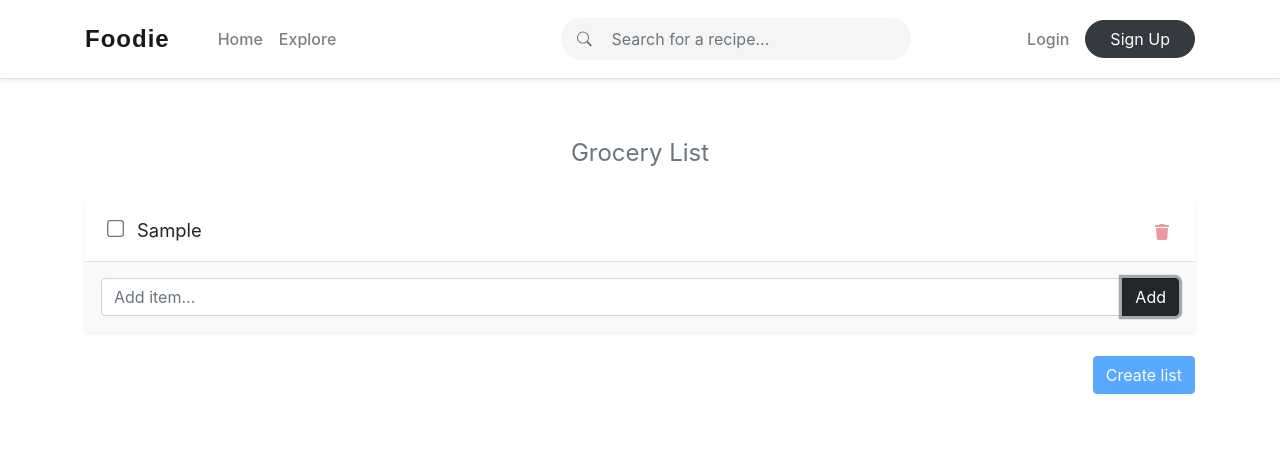
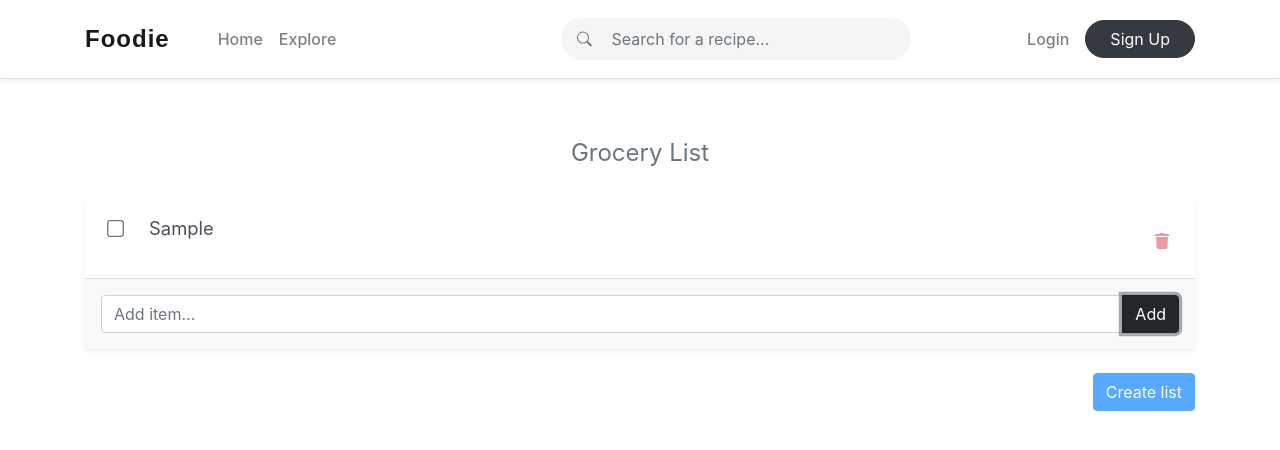
Before and after one commit to momaki9/Foodie, a React (Create React App) app in the folder client/: page /groceryList/new in a window 1280 px wide. Both pictures are taken after typing "Sample" into the empty fields and a click on the button "Add". Shown: the top 450 px of the page. Built offline with nearby package versions, Linux system fonts and the light colour scheme; no server answers.

Commit message:
changed the grocery list page such that updating the grocery list title or item gets updated on the DB

```diff
--- a/client/src/components/GroceryListEditor/index.js
+++ b/client/src/components/GroceryListEditor/index.js
@@ -14,6 +14,7 @@ const GroceryListEditor = ({
     onToggleItem,
     onAddItem,
     onDeleteItem,
+    onUpdateItem,
     editable = true
 }) => {
     const [newItem, setNewItem] = useState("");
@@ -37,6 +38,19 @@ const GroceryListEditor = ({
         }
     };
 
+    const handleItemChange = (itemId, value) => {
+        setItems(prev =>
+            prev.map(item =>
+                item._id === itemId
+                    ? {
+                        ...item,
+                        value
+                    }
+                    : item
+            )
+        );
+    };
+
     return (
         <Card className="shadow-sm border-0 rounded-lg">
             <Card.Body className="p-0">
@@ -53,17 +67,31 @@ const GroceryListEditor = ({
                                 checked={item.checked}
                                 onChange={() => onToggleItem(item._id)}
                                 label={
-                                    <span
+                                    // <span
+                                    //     className={`ml-2 ${item.checked ? 'text-muted' : ''}`}
+                                    //     style={{
+                                    //         textDecoration: item.checked
+                                    //             ? 'line-through'
+                                    //             : 'none',
+                                    //         fontSize: '1.15rem'
+                                    //     }}
+                                    // >
+                                    //     {item.value}
+                                    // </span>
+                                    <Form.Control
+                                        plaintext={!editable}
+                                        value={item.value}
+                                        onChange={(e) => handleItemChange(item._id, e.target.value)}
+                                        onBlur={() => onUpdateItem?.(item._id, item.value)}
                                         className={`ml-2 ${item.checked ? 'text-muted' : ''}`}
+                                        id="grocery-item"
                                         style={{
                                             textDecoration: item.checked
                                                 ? 'line-through'
                                                 : 'none',
                                             fontSize: '1.15rem'
                                         }}
-                                    >
-                                        {item.value}
-                                    </span>
+                                    />
                                 }
                             />
                             <Button
--- a/client/src/components/GroceryListHeader/index.js
+++ b/client/src/components/GroceryListHeader/index.js
@@ -12,6 +12,7 @@ import "../../index.css";
 const GroceryListHeader = ({
     title,
     setTitle,
+    onTitleBlur,
     onOpenSidebar,
     isNew
 }) => {
@@ -33,6 +34,7 @@ const GroceryListHeader = ({
                 <Form.Control
                     value={title}
                     onChange={(e) => setTitle(e.target.value)}
+                    onBlur={onTitleBlur}
                     placeholder="Grocery List"
                     className="text-center font-weight-bold"
                     style={{
--- a/client/src/index.css
+++ b/client/src/index.css
@@ -67,6 +67,14 @@
     border-bottom: 1px solid #0d6efd;
     box-shadow: none;
     outline: none;
+}
+
+#grocery-item {
+    border: none;
+    box-shadow: none;
+    background: transparent;
+    padding-bottom: 2rem;
+    font-size: 1.15rem;
 }
 
 .add-btn {
--- a/client/src/pages/GroceryList.js
+++ b/client/src/pages/GroceryList.js
@@ -7,7 +7,9 @@ import {
     ADD_GROCERY_ITEM,
     SET_ACTIVE_GROCERY_LIST,
     DELETE_GROCERY_LIST,
-    DELETE_GROCERY_ITEM
+    DELETE_GROCERY_ITEM,
+    UPDATE_GROCERY_ITEM,
+    UPDATE_GROCERY_TITLE,
 } from "../utils/mutations";
 import { useParams, useNavigate } from "react-router-dom";
 
@@ -40,6 +42,8 @@ const GroceryList = () => {
     const [setActiveGroceryList] = useMutation(SET_ACTIVE_GROCERY_LIST);
     const [deleteGroceryList] = useMutation(DELETE_GROCERY_LIST);
     const [deleteGroceryItem] = useMutation(DELETE_GROCERY_ITEM);
+    const [updateGroceryTitle] = useMutation(UPDATE_GROCERY_TITLE);
+    const [updateGroceryItem] = useMutation(UPDATE_GROCERY_ITEM);
 
     const groceryLists = data?.myGroceryLists;
     const groceryList = groceryListData?.getGroceryList;
@@ -112,6 +116,21 @@ const GroceryList = () => {
         }
     };
 
+    const handleUpdateItem = async (itemId, updatedValue) => {
+        try {
+            await updateGroceryItem({
+                variables: {
+                    listId: groceryList._id,
+                    itemId,
+                    updatedItem: updatedValue
+                }
+            })
+
+        } catch (err) {
+            console.error(err)
+        }
+    };
+
     const handleDeleteItem = async (itemId) => {
         const previousItems = [...items];
         const updatedItems = items.filter(item => item._id !== itemId);
@@ -152,6 +171,23 @@ const GroceryList = () => {
         }
     };
 
+    const handleTitleBlur = async () => {
+        if (!groceryList) return;
+        if (title === groceryList.title) return;
+
+        try {
+            await updateGroceryTitle({
+                variables: {
+                    listId: groceryList._id,
+                    newTitle: title
+                }
+            });
+
+        } catch (err) {
+            console.error(err)
+        }
+    };
+
     if (loading || groceryListLoading) {
         return <p>Loading...</p>
     };
@@ -166,7 +202,6 @@ const GroceryList = () => {
                 show={showSidebar}
                 handleClose={() => setShowSidebar(false)}
                 groceryLists={groceryLists}
-                // should the id be stored in a state variable??
                 activeListId={groceryList?._id}
                 onDeleteList={handleDeleteList}
 
@@ -176,12 +211,14 @@ const GroceryList = () => {
                     title={title}
                     setTitle={setTitle}
                     onOpenSidebar={() => setShowSidebar(true)}
+                    onTitleBlur={handleTitleBlur}
                 />
                 <GroceryListEditor
                     items={items}
                     setItems={setItems}
                     onToggleItem={handleToggleItem}
                     onAddItem={handleAddItem}
+                    onUpdateItem={handleUpdateItem}
                     onDeleteItem={handleDeleteItem}
                 />
             </Container>
--- a/client/src/utils/mutations.js
+++ b/client/src/utils/mutations.js
@@ -176,3 +176,29 @@ export const DELETE_GROCERY_ITEM =gql`
         }
     }
 `;
+
+export const UPDATE_GROCERY_ITEM = gql`
+    mutation UpdateGroceryItem($listId: ID!, $itemId: ID!, $updatedItem: String!) {
+        updateGroceryItem(listId: $listId, itemId: $itemId, updatedItem: $updatedItem) {
+            _id
+            items {
+                _id
+                value
+                checked
+            }
+        }
+    }
+`;
+
+export const UPDATE_GROCERY_TITLE = gql`
+    mutation UpdateGroceryTitle($listId: ID!, $newTitle: String!) {
+        updateGroceryTitle(listId: $listId, newTitle: $newTitle) {
+            _id
+            items {
+                _id
+                value
+                checked
+            }
+        }
+    }
+`;
```
Lines whose indentation alone changed are shown as unchanged.
